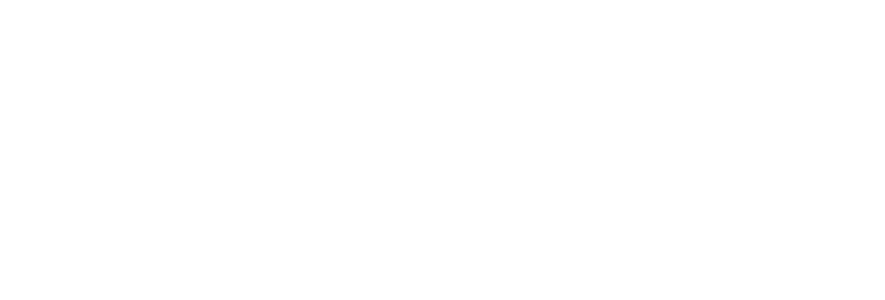
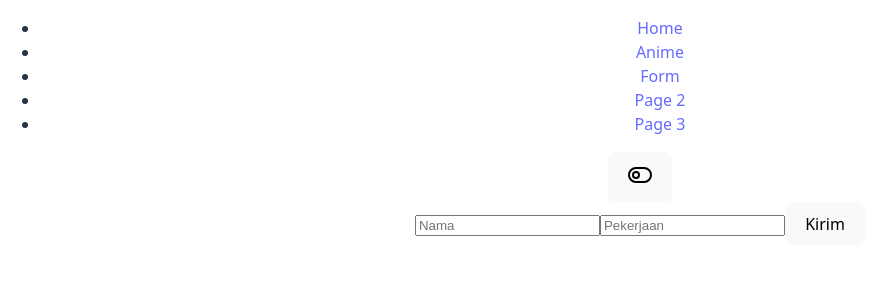
Before and after one commit to Kalputra/test-toggle-dark-light, a React (Vite) app: page /Form in a window 1280 px wide. Before the commit this address had no page. Shown: the top 300 px of the page, without its empty margins (0-885 px from the left). Built offline with nearby package versions, Linux system fonts and the light colour scheme.

Commit message:
Add MyForm component with form handling and integrate into routing

```diff
--- /dev/null
+++ b/src/Components/MyForm.jsx
@@ -0,0 +1,30 @@
+import React from "react";
+import { useForm } from "react-hook-form";
+import axios from "axios";
+
+export default function MyForm() {
+  const { register, handleSubmit, reset } = useForm();
+
+  const onSubmit = async (data) => {
+    try {
+      const response = await axios.post(
+        "https://6878855f63f24f1fdc9e4466.mockapi.io/api/v1/users",
+        [data] // penting: dalam bentuk array
+      );
+      console.log("Berhasil kirim ke Google Sheets:", response.data);
+      alert("Terkirim!");
+      reset();
+    } catch (err) {
+      console.error("Gagal kirim:", err);
+      alert("Gagal mengirim data");
+    }
+  };
+
+  return (
+    <form onSubmit={handleSubmit(onSubmit)}>
+      <input placeholder="Nama" {...register("name")} required />
+      <input placeholder="Pekerjaan" {...register("job")} required />
+      <button type="submit">Kirim</button>
+    </form>
+  );
+}
--- a/src/Layout/Layout.jsx
+++ b/src/Layout/Layout.jsx
@@ -14,6 +14,9 @@
           </li>
           <li>
             <a href="/Anime">Anime</a>
+          </li>
+          <li>
+            <a href="/Form">Form</a>
           </li>
           <li>
             <a href="/page2">Page 2</a>
--- /dev/null
+++ b/src/Pages/Form.jsx
@@ -0,0 +1,10 @@
+import MyForm from "../Components/MyForm";
+
+export default function Form() {
+
+  return (
+    <div>
+    <MyForm />
+    </div>
+  );
+}
--- a/src/Routers/index.jsx
+++ b/src/Routers/index.jsx
@@ -5,6 +5,8 @@
 import Page3 from "../Pages/Page3";
 import { ThemeProvider } from "../Context/ThemeContext";
 import Anime from "../Pages/Anime";
+import Form from "../Pages/Form";
+
 export default function Router() {
   return (
     <div>
@@ -14,6 +16,7 @@
             <Route path="/" element={<Layout />}>
               <Route path="/" element={<Home />} />
               <Route path="/Anime" element={<Anime />} />
+              <Route path="/Form" element={<Form />} />
               <Route path="/page2" element={<Page2 />} />
               <Route path="/page3" element={<Page3 />} />
             </Route>
```
